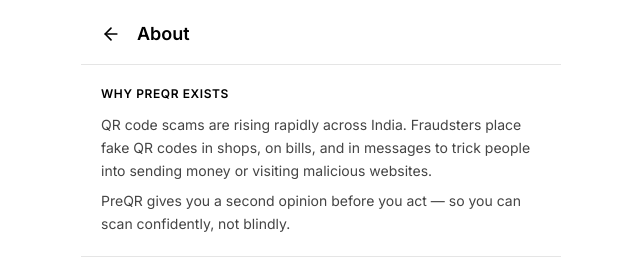
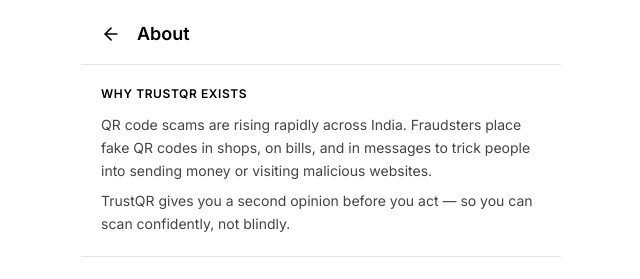
Before and after one commit to Avi36005/TrustQR, a React (Vite) app in the folder Frontend/: page /app/about in a window 1280 px wide. Shown: the top 279 px of the page, without its empty margins (319-959 px from the left). Built offline with nearby package versions, Linux system fonts and the light colour scheme; no server answers.

Commit message:
about page text and back nav

```diff
--- a/Frontend/src/pages/About.jsx
+++ b/Frontend/src/pages/About.jsx
@@ -20,7 +20,7 @@ export default function About() {
       {/* header */}
       <div className="flex items-center gap-3 px-5 pt-5 pb-4 border-b border-[#E5E5E5]">
         <button
-          onClick={() => navigate('/')}
+          onClick={() => navigate('/app')}
           className="p-1 -ml-1 bg-transparent border-none cursor-pointer"
           aria-label="Go back"
         >
@@ -32,12 +32,12 @@ export default function About() {
       {/* content */}
       <div className="flex-1 overflow-y-auto">
 
-        <Section title="Why PreQR exists">
+        <Section title="Why TrustQR exists">
           <p className="text-sm text-[#444] leading-relaxed">
             QR code scams are rising rapidly across India. Fraudsters place fake QR codes in shops, on bills, and in messages to trick people into sending money or visiting malicious websites.
           </p>
           <p className="text-sm text-[#444] leading-relaxed mt-2">
-            PreQR gives you a second opinion before you act — so you can scan confidently, not blindly.
+            TrustQR gives you a second opinion before you act — so you can scan confidently, not blindly.
           </p>
         </Section>
 
```
